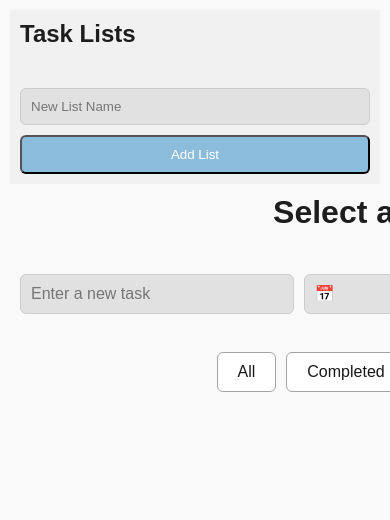
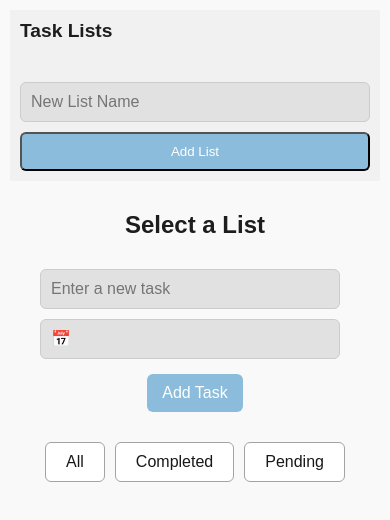
Before and after one commit to EduardoMV/SecondPartial, a Next.js app: page / in a window 390 px wide. Shown: the top 520 px of the page. Built offline with nearby package versions, Linux system fonts and the light colour scheme.

Commit message:
Final Version
Signed-off-by: Eduardo Ulises Martínez Vaca <81331013+EduardoMV@users.noreply.github.com>

```diff
--- a/src/components/TaskManager/taskManager.module.scss
+++ b/src/components/TaskManager/taskManager.module.scss
@@ -51,6 +51,24 @@
     color: var(--color-text);
     margin-bottom: 30px;
     font-size: 2.5rem;
+  }
+
+  input[type="text"], input[type="date"] {
+    padding: 12px;
+    margin-right: 10px;
+    border: 1px solid #ccc;
+    border-radius: 8px;
+    background-color: #f9f9f9;
+    color: #333;
+    font-size: 1rem;
+    width: 100%;
+    transition: all 0.3s ease;
+  }
+
+  input[type="text"]:focus, input[type="date"]:focus {
+    outline: none;
+    border-color: #4A90E2;
+    box-shadow: 0 0 8px rgba(74, 144, 226, 0.5);
   }
 
   .sidebar {
@@ -297,7 +315,7 @@
   }
 }
 
-@media (max-width: 768px) {
+@media (max-width: 944px) {
   .container {
     flex-direction: column;
     padding: 10px;
@@ -306,6 +324,7 @@
       width: 100%;
       height: auto;
       padding: 10px;
+      margin-bottom: 20px;
     }
 
     .taskManager {
@@ -320,61 +339,70 @@
       flex-direction: column;
       align-items: flex-start;
       padding: 10px;
+      button {
+        width: 100%;
+        margin-top: 10px;
+      }
     }
 
     h1 {
       font-size: 2rem;
     }
+
   }
 }
 
-@media (max-width: 375px) {
+@media (max-width: 700px) {
   .container {
-    padding: 1px;
-    width: 375px;
+    padding: 10px;
+    width: 100%;
 
     h1 {
-      font-size: 1.8rem;
+      font-size: 1.5rem;
     }
-
 
     .taskInput {
       display: flex;
+      flex-direction: column;
       justify-content: center;
       align-items: center;
       margin-bottom: 20px;
-      width: 350px;
+      width: 100%;
     }
 
     .taskInput input[type="text"] {
-      width: 360px;
-      margin: 20px;
+      width: 100%;
+      margin-bottom: 10px;
     }
 
     ul li {
       flex-direction: column;
       align-items: flex-start;
-      padding: 0px;
-      width: 350px;
+      padding: 10px;
+      width: 100%
+      button {
+        width: 100%;
+        margin-top: 10px;
+      }
+      span {
+        margin-bottom: 10px;
+        width: 100%;
+      }
     }
 
     .sidebar {
-      padding: 5px;
+      padding: 10px;
       margin-bottom: 20px;
+
       h2 {
         font-size: 1.2rem;
       }
     }
 
     .taskManager {
-      padding: 5px;
-      width: 370px;
+      padding: 10px;
+      width: 100%;
     }
 
-    ul li button {
-      padding: 0px;
-      width: 30%;
-      margin: 5px 0;
-    }
   }
 }
--- a/src/components/TaskManager/taskManager.tsx
+++ b/src/components/TaskManager/taskManager.tsx
@@ -61,6 +61,20 @@ const TaskManager = () => {
         setTheme("dark");
         document.body.classList.remove(styles.lightMode);
         document.body.classList.add(styles.darkMode);
+      }
+    };
+
+    window.addEventListener("keydown", handleKeyDown);
+
+    return () => {
+      window.removeEventListener("keydown", handleKeyDown);
+    };
+  }, []);
+
+  useEffect(() => {
+    const handleKeyDown = (event: KeyboardEvent) => {
+      if ([37, 38, 39, 40].includes(event.keyCode)) {
+        event.preventDefault();
       }
     };
 
```
